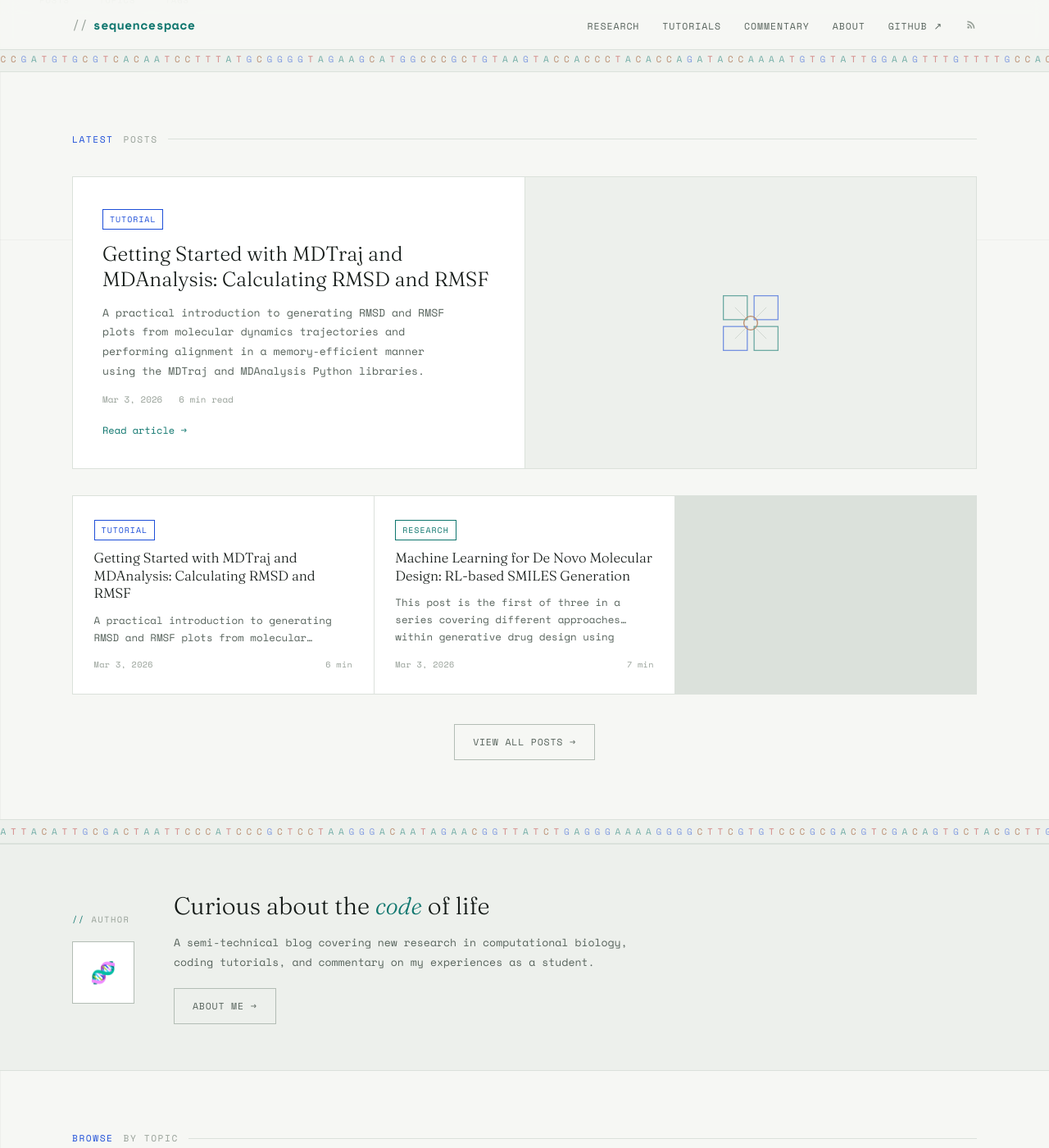
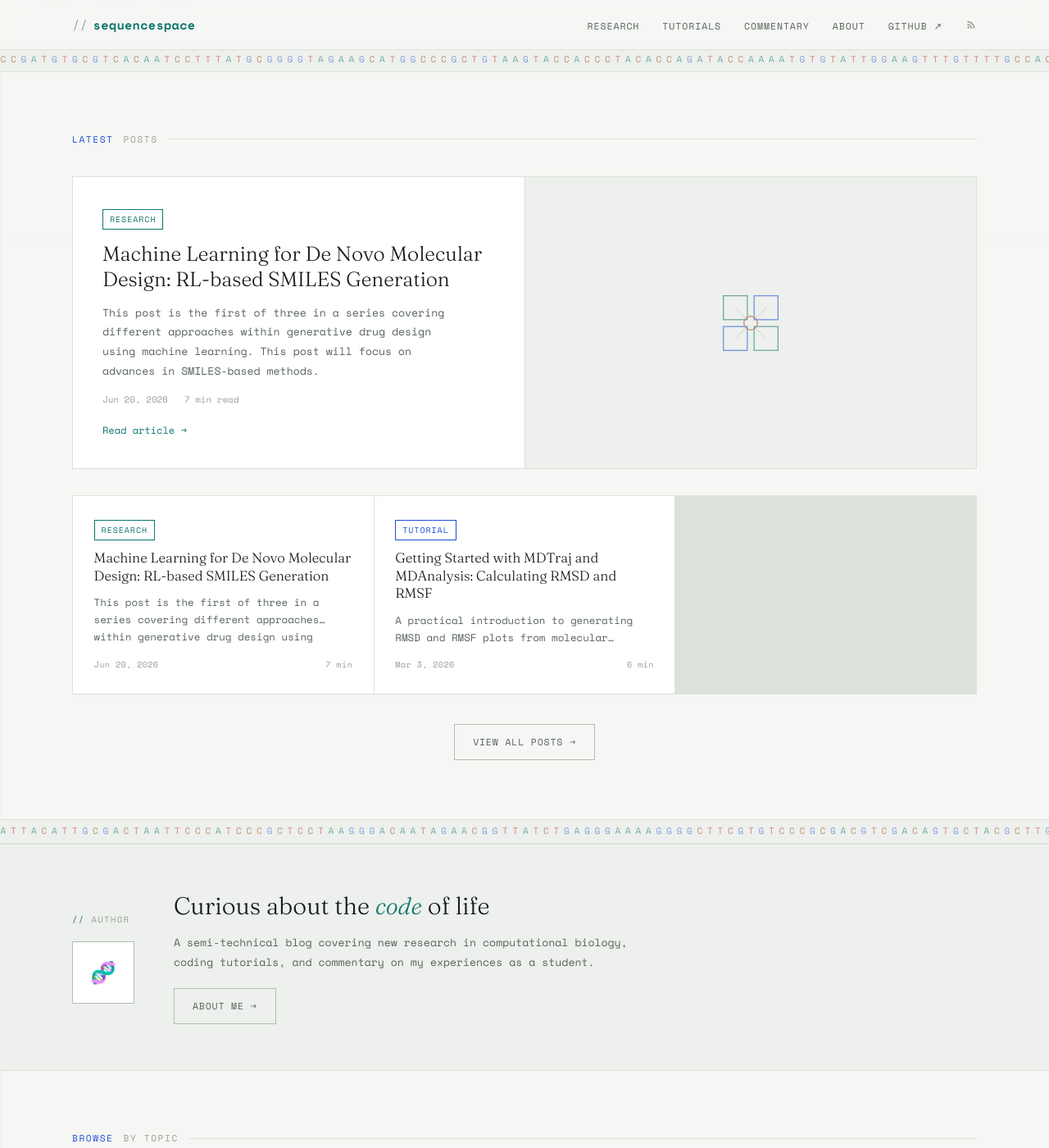
Before and after one commit to arjundeshx/sequencespace, a Jekyll site: the page built from index.html, in a window 1280 px wide and 1400 px high, scrolled down 607 px. Shown: the whole window at 82% size. Built offline with Jekyll 4.4.1, drawn with Linux system fonts in a browser that asks for light colours; the list of posts is cut into pages by our own code; some of the changed text lies outside the part shown.

Commit message:
Update 2023-06-20-machine-learning-for-de-novo-design-1.md

```diff
--- a/_posts/2023-06-20-machine-learning-for-de-novo-design-1.md
+++ b/_posts/2023-06-20-machine-learning-for-de-novo-design-1.md
@@ -1,7 +1,7 @@
 ---
 layout: post
 title: "Machine Learning for De Novo Molecular Design: RL-based SMILES Generation"
-date: 2026-03-03
+date: 2026-06-20
 category: research
 description: "This post is the first of three in a series covering different approaches within generative drug design using machine learning. This post will focus on advances in SMILES-based methods."
 tags: [structural biology, machine learning, biophysics]
```
